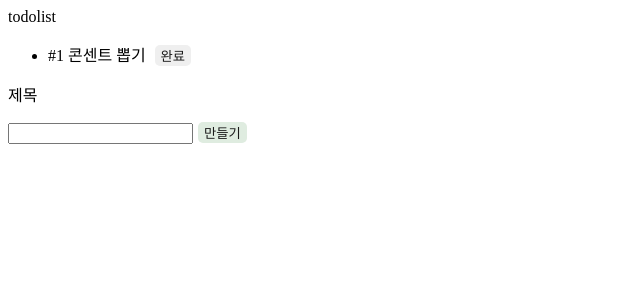
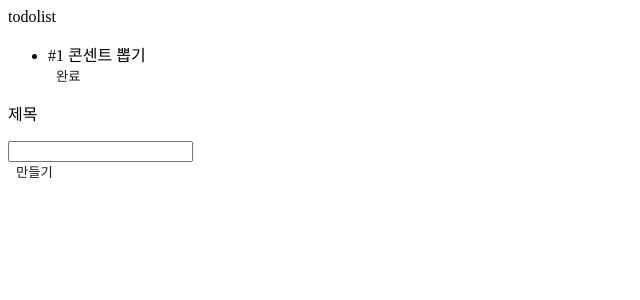
Before and after one commit to esg-sw-2024-elice/elice-tree-preview, a React (Create React App) app in the folder elice-tree-fe/: page / in a window 1280 px wide. Shown: the top 300 px of the page, without its empty margins (0-640 px from the left). Built offline with nearby package versions, Linux system fonts and the light colour scheme.

Commit message:
feat/add-basebutton

```diff
--- /dev/null
+++ b/elice-tree-fe/src/components/basebutton/BaseButton.tsx
@@ -0,0 +1,28 @@
+import React from 'react';
+import * as S from './BaseButton_style';
+
+interface BaseButtonProps {
+  children: React.ReactNode;
+  type: 'submit' | 'button';
+  onClick?: (...args: any[]) => void;
+  className?: string;
+}
+
+/**
+ * @param children: 버튼 내부에 들어갈 요소
+ * @param type: 버튼 종류
+ * @param onClick: 클릭 시 할 행동 (disable true일 시 undefined)
+ * @param className: 추가 스타일링 (기본은 하얀색에 검정 글자)
+ */
+
+export default function BaseButton(props: BaseButtonProps) {
+  const { children, type, onClick, className } = props;
+
+  return (
+    <S.ButtonWrapper type={type} onClick={onClick} className={className}>
+      {children}
+    </S.ButtonWrapper>
+  );
+}
+
+BaseButton.Styled = S.ButtonWrapper;
--- /dev/null
+++ b/elice-tree-fe/src/components/basebutton/BaseButton_style.ts
@@ -0,0 +1,13 @@
+import styled from 'styled-components';
+import { PALETTE } from 'styles';
+
+export const ButtonWrapper = styled.button`
+  border: 0;
+  border-radius: 20px;
+  display: flex;
+  align-items: center;
+  background-color: white;
+  color: ${PALETTE.MAIN_BLACK};
+  padding: 0px 8px;
+  cursor: pointer;
+`;
--- a/elice-tree-fe/src/components/index.ts
+++ b/elice-tree-fe/src/components/index.ts
@@ -1,4 +1,5 @@
 import Router from './routers';
 import TodoList from './todolist/Todolistitems';
+import BaseButton from './basebutton/BaseButton';
 
-export { Router, TodoList };
+export { BaseButton, Router, TodoList };
--- a/elice-tree-fe/src/components/todolist/Todolistbutton.tsx
+++ b/elice-tree-fe/src/components/todolist/Todolistbutton.tsx
@@ -1,4 +1,4 @@
-import * as Styled from 'styles/components/todolist/Todolistbutton';
+import * as Styled from 'components/todolist/Todolistbutton_style';
 
 interface TodoListButtonProps {
   content: string;
@@ -7,7 +7,7 @@ interface TodoListButtonProps {
 
 export default function TodoListButton({ content, onClick }: TodoListButtonProps) {
   return (
-    <Styled.Button content={content} onClick={onClick}>
+    <Styled.Button type="button" content={content} onClick={onClick}>
       {content}
     </Styled.Button>
   );
--- a/elice-tree-fe/src/styles/components/todolist/Todolistbutton.ts
+++ b/elice-tree-fe/src/components/todolist/Todolistbutton_style.ts
@@ -1,12 +1,10 @@
 import styled from 'styled-components';
 import { PALETTE } from 'styles';
+import { BaseButton } from 'components';
 
-export const Button = styled.button<{ content: string }>`
+export const Button = styled(BaseButton)<{ content: string }>`
   background-color: ${(props) =>
     props.content === '완료' ? PALETTE.MAIN_PURPLE : PALETTE.LIGHT_GREEN};
   color: ${PALETTE.MAIN_BLACK};
-  border: none;
-  border-radius: 5px;
-  margin: 0px 5px;
   cursor: pointer;
 `;
--- a/elice-tree-fe/src/components/todolist/Todolistitems.tsx
+++ b/elice-tree-fe/src/components/todolist/Todolistitems.tsx
@@ -16,7 +16,9 @@ export default function TodoListItems({ todos, CompletedTodo }: TodoListItemsPro
             <li>
               <span>#{index + 1} </span>
               <span>{todo.content} </span>
-              <TodoListButton content="완료" onClick={() => CompletedTodo(index)} />
+              <div>
+                <TodoListButton content="완료" onClick={() => CompletedTodo(index)} />
+              </div>
             </li>
           </ul>
         );
```
